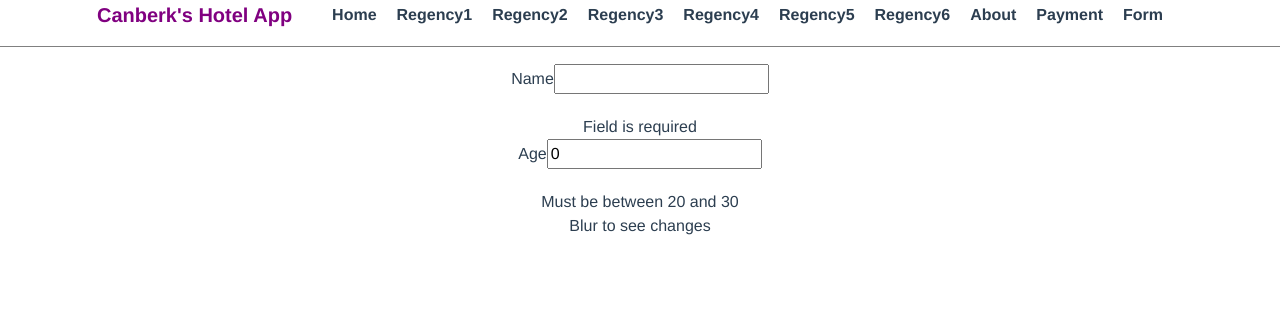
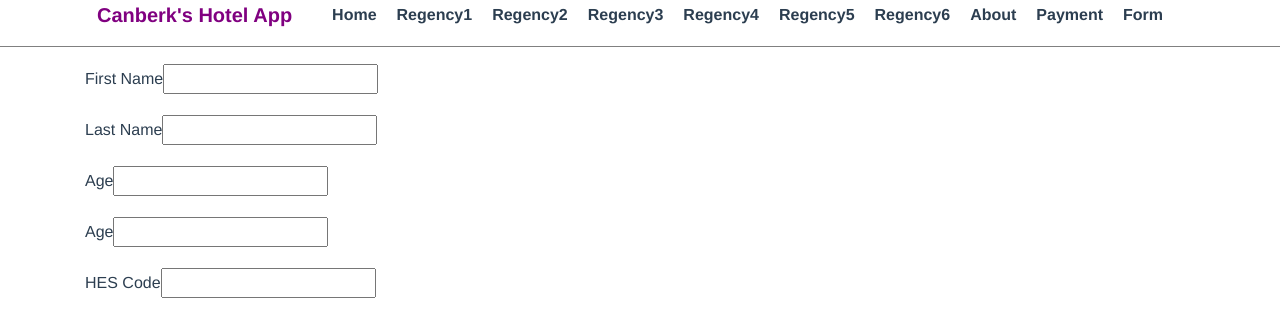
Before and after one commit to canberk-yilmaz/vue-hotel-app, a Vue app: page /form in a window 1280 px wide. Shown: the top 336 px of the page. Built offline with nearby package versions, Linux system fonts and the light colour scheme.

Commit message:
mixin add, form change

```diff
--- a/src/App.vue
+++ b/src/App.vue
@@ -21,7 +21,6 @@ export default {
   font-family: Avenir, Helvetica, Arial, sans-serif;
   -webkit-font-smoothing: antialiased;
   -moz-osx-font-smoothing: grayscale;
-  text-align: center;
   color: #2c3e50;
   margin: 0;
   padding: 0;
--- a/src/mixins/global.js
+++ /dev/null
@@ -1,5 +0,0 @@
-export const global = {
-  created() {
-    console.log("hello from mixin!");
-  },
-};
--- /dev/null
+++ b/src/mixins/validationMixin.js
@@ -0,0 +1,40 @@
+import {
+  required,
+  minLength,
+  minValue,
+  helpers,
+  maxLength,
+} from "vuelidate/lib/validators";
+
+const alpha = helpers.regex(/^[a-zA-Z]*$/);
+
+const hesCodeValid = (value) => value[0] == alpha && value[2] == alpha;
+
+const validationMixin = {
+  validations: {
+    firstName: {
+      required,
+      minLength: minLength(4),
+    },
+    lastName: {
+      required,
+      minLength: minLength(4),
+    },
+    ageAdult: {
+      minValue: minValue(18),
+    },
+    ageChild: {
+      minValue: minValue(6),
+    },
+    hesCode: {
+      hesCodeValid,
+      minLength: minLength(10),
+      maxLength: maxLength(10),
+    },
+  },
+  created() {
+    console.log("hello from mixin!");
+  },
+};
+
+export default validationMixin;
--- a/src/views/Form.vue
+++ b/src/views/Form.vue
@@ -1,132 +1,108 @@
 <template>
   <div class="container">
-    <!-- <div class="container">
-      <b-card bg-variant="light">
-        <b-form-group
-          label-cols-lg="3"
-          label="Shipping Address"
-          label-size="lg"
-          label-class="font-weight-bold pt-0"
-          class="mb-0"
-        >
-          <b-form-group
-            label="Street:"
-            label-for="nested-street"
-            label-cols-sm="3"
-            label-align-sm="right"
-          >
-            <b-form-input id="nested-street"></b-form-input>
-          </b-form-group>
-
-          <b-form-group
-            label="City:"
-            label-for="nested-city"
-            label-cols-sm="3"
-            label-align-sm="right"
-          >
-            <b-form-input id="nested-city"></b-form-input>
-          </b-form-group>
-
-          <b-form-group
-            label="State:"
-            label-for="nested-state"
-            label-cols-sm="3"
-            label-align-sm="right"
-          >
-            <b-form-input id="nested-state"></b-form-input>
-          </b-form-group>
-
-          <b-form-group
-            label="Country:"
-            label-for="nested-country"
-            label-cols-sm="3"
-            label-align-sm="right"
-          >
-            <b-form-input id="nested-country"></b-form-input>
-          </b-form-group>
-
-          <b-form-group
-            label="Ship via:"
-            label-cols-sm="3"
-            label-align-sm="right"
-            class="mb-0"
-            v-slot="{ ariaDescribedby }"
-          >
-            <b-form-radio-group
-              class="pt-2"
-              :options="['Air', 'Courier', 'Mail']"
-              :aria-describedby="ariaDescribedby"
-            ></b-form-radio-group>
-          </b-form-group>
-        </b-form-group>
-      </b-card>
-    </div> -->
-
+    <!-- Name Label & Input -->
     <div>
-      <div class="form-group" :class="{ 'form-group--error': $v.name.$error }">
-        <label class="form__label">Name</label>
-        <input class="form__input" v-model.trim="$v.name.$model" />
+      <div
+        class="form-group"
+        :class="{ 'form-group--error': $v.firstName.$error }"
+      >
+        <label class="form__label">First Name</label>
+        <input class="form__input" v-model.trim="$v.firstName.$model" />
       </div>
-      <div class="error" v-if="!$v.name.required">Field is required</div>
-      <div class="error" v-if="!$v.name.minLength">
-        Name must have at least {{ $v.name.$params.minLength.min }} letters.
+      <div class="error" v-if="!$v.firstName.required && $v.firstName.dirty">
+        Field is required
       </div>
-      <div class="error" v-if="!$v.name.maxLength">
-        Name must have maximum of {{ $v.name.$params.maxLength.max }} letters.
-      </div>
-      <div>
-        {{ $v.name.$model }}
+      <div class="error" v-if="!$v.firstName.minLength">
+        Name must have at least
+        {{ $v.firstName.$params.minLength.min }} letters.
       </div>
 
-      <div class="form-group" :class="{ 'form-group--error': $v.age.$error }">
-        <label class="form__label">Age</label>
-        <input class="form__input" v-model.trim.lazy="$v.age.$model" />
+      <div>
+        <div
+          class="form-group"
+          :class="{ 'form-group--error': $v.lastName.$error }"
+        >
+          <label class="form__label">Last Name</label>
+          <input class="form__input" v-model.trim="$v.lastName.$model" />
+        </div>
+        <div class="error" v-if="!$v.lastName.required && $v.lastName.dirty">
+          Field is required
+        </div>
+        <div class="error" v-if="!$v.lastName.minLength">
+          Name must have at least
+          {{ $v.lastName.$params.minLength.min }} letters.
+        </div>
+
+        <!-- Age Adult Label & Input -->
+
+        <div
+          class="form-group"
+          :class="{ 'form-group--error': $v.ageAdult.$error }"
+        >
+          <label class="form__label">Age</label>
+          <input class="form__input" v-model.trim.lazy="$v.ageAdult.$model" />
+        </div>
+        <div class="error" v-if="!$v.ageAdult.minValue">
+          Must be above {{ $v.ageAdult.$params.minValue.min }}
+        </div>
       </div>
-      <div class="error" v-if="!$v.age.between">
-        Must be between {{ $v.age.$params.between.min }} and
-        {{ $v.age.$params.between.max }}
+
+      <!-- Age Child Label & Input -->
+      <div>
+        <div
+          class="form-group"
+          :class="{ 'form-group--error': $v.ageChild.$error }"
+        >
+          <label class="form__label">Age</label>
+          <input class="form__input" v-model.trim.lazy="$v.ageChild.$model" />
+        </div>
+        <div class="error" v-if="!$v.ageChild.minValue">
+          Must be above {{ $v.ageChild.$params.minValue.min }}
+        </div>
       </div>
-      <span tabindex="0">Blur to see changes</span>
+
+      <!-- Hes Code Label & Input -->
+      <div>
+        <div
+          class="form-group"
+          :class="{ 'form-group--error': $v.hesCode.$error }"
+        >
+          <label class="form__label">HES Code</label>
+          <input class="form__input" v-model.trim.lazy="$v.hesCode.$model" />
+        </div>
+        <div class="error" v-if="!$v.hesCode.minLength">
+          Must be 10 characters {{ $v.hesCode.$params.minLength.min }}
+        </div>
+      </div>
     </div>
   </div>
+
+  <!-- TODO: -->
+  <!--
+    email, firstName, lastName, Age, Hes Code ( custom validation), Turkish Citizen Number (If Turkish) phone number (custom)
+
+   -->
 </template>
 
 <script>
-import {
-  required,
-  minLength,
-  between,
-  maxLength,
-} from "vuelidate/lib/validators";
-
-import { global } from "@/mixins/global.js";
+import validationMixin from "@/mixins/validationMixin.js";
 
 export default {
   data() {
     return {
-      name: "",
-      age: 0,
+      firstName: "",
+      lastName: "",
+      ageAdult: "",
+      ageChild: "",
+      hesCode: "",
     };
   },
-  mixins: [global],
-  validations: {
-    name: {
-      required,
-      minLength: minLength(6),
-      maxLength: maxLength(12),
-    },
-    age: {
-      between: between(20, 30),
-    },
-  },
+  mixins: [validationMixin],
 };
 </script>
 
-<style scoped>
-/* label {
-  text-align: right;
-  clear: both;
-  float: left;
-  margin-right: 15px;
-} */
+<style>
+.form-group--error .form__input {
+  border: 1px solid red;
+}
 </style>
--- a/src/views/Home.vue
+++ b/src/views/Home.vue
@@ -28,7 +28,7 @@
               params: { id: hotel.id },
             }"
           >
-            <h2>Details</h2>
+            <div class="btn">View Hotel</div>
           </router-link>
         </button>
       </div>
--- a/src/views/Payment.vue
+++ b/src/views/Payment.vue
@@ -1,9 +1,16 @@
 <template>
   <div class="container">
     <div>
+      <!-- Button trigger modal -->
       <b-button id="show-btn" @click="showPayment">Pay</b-button>
+      <!-- Modal -->
 
-      <b-modal id="my-modal" hide-footer title="Payment Processing">
+      <b-modal
+        class="modal-dialog modal-dialog-centered"
+        id="my-modal"
+        hide-footer
+        title="Payment Processing"
+      >
         <div class="d-block text-center">
           <div class="d-flex justify-content-center">
             <div class="spinner-border" role="status">
```
Also changed, not shown: 1 other file (tests, documents, lock files or other folders).
